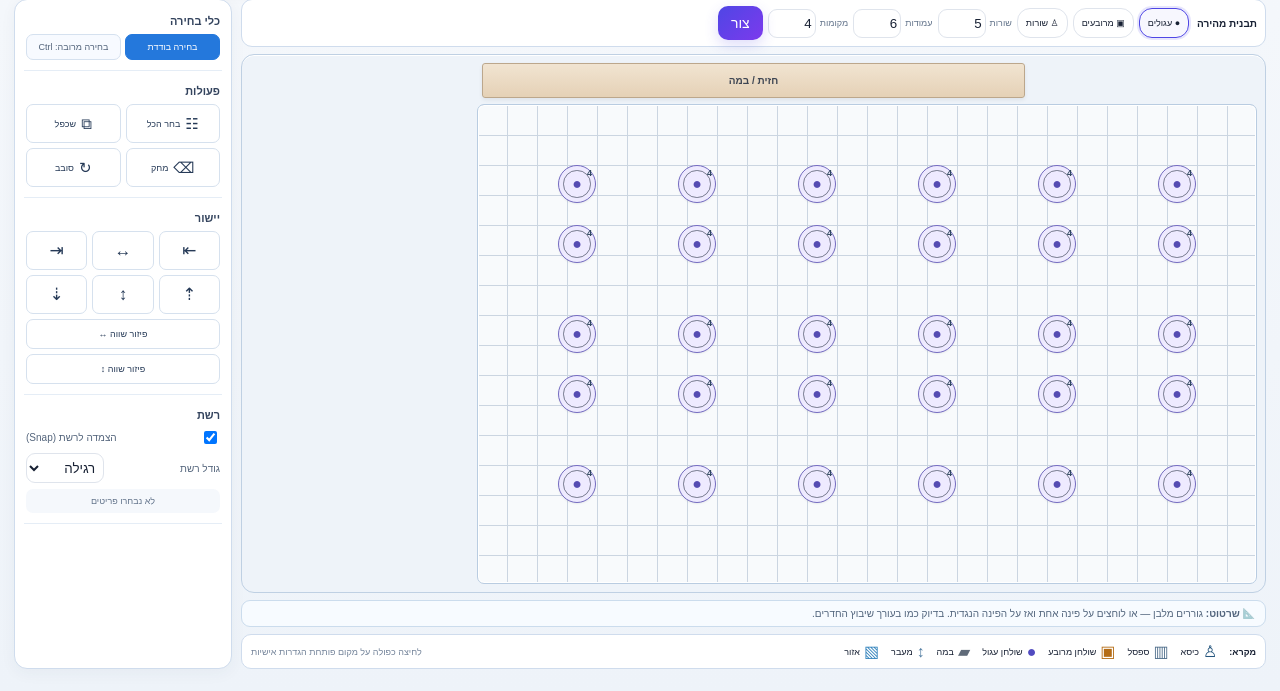
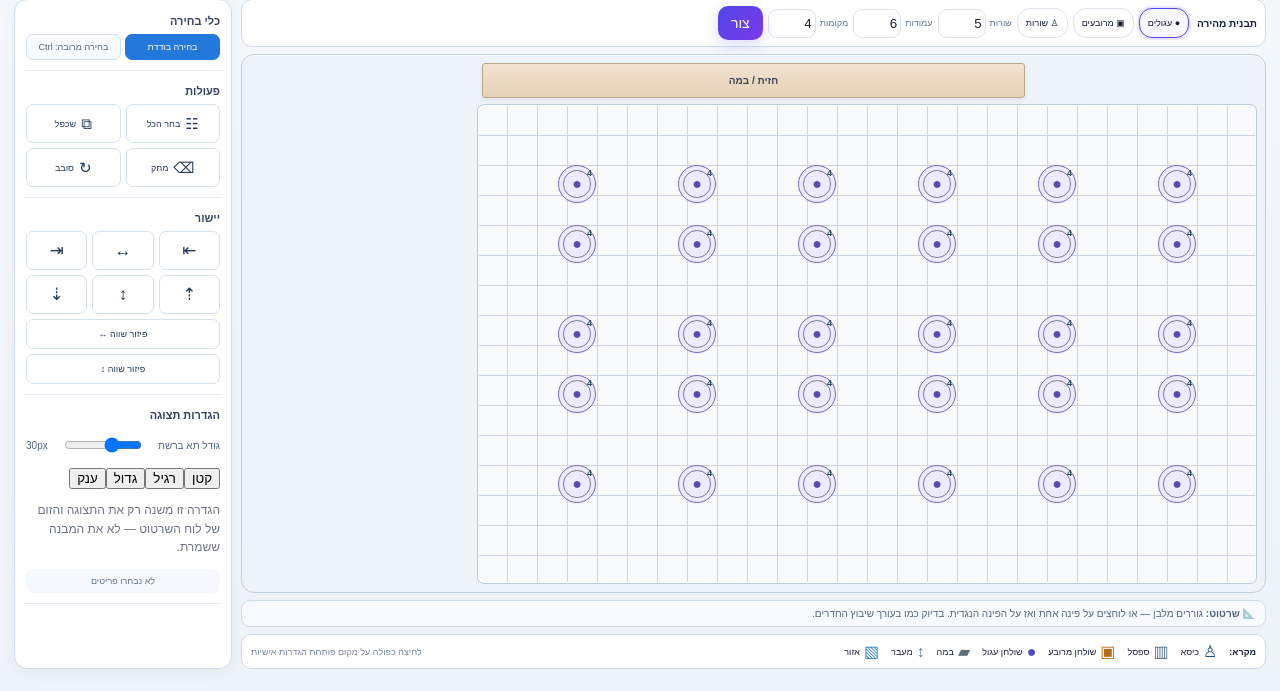
Before and after one commit to avtsye/hall-seating, a Flask app: page / in a window 1280 px wide. Shown: the part 324-1015 px from the top of the page. Run offline with Flask 3, Linux system fonts and the light colour scheme.

Commit message:
Add configurable builder grid display size

```diff
--- a/templates/index.html
+++ b/templates/index.html
@@ -25,7 +25,11 @@
       <div class="side-section"><h3>כלי בחירה</h3><div class="segmented"><button class="active">בחירה בודדת</button><button disabled>בחירה מרובה: Ctrl</button></div></div>
       <div class="side-section"><h3>פעולות</h3><div class="action-grid"><button id="selectAll">☷<span>בחר הכל</span></button><button id="duplicateSelected">⧉<span>שכפל</span></button><button id="deleteSelected">⌫<span>מחק</span></button><button id="rotateSelected">↻<span>סובב</span></button></div></div>
       <div class="side-section"><h3>יישור</h3><div class="align-grid"><button data-align="left">⇤</button><button data-align="hcenter">↔</button><button data-align="right">⇥</button><button data-align="top">⇡</button><button data-align="vcenter">↕</button><button data-align="bottom">⇣</button></div><div class="spread-grid"><button id="distX">פיזור שווה ↔</button><button id="distY">פיזור שווה ↕</button></div></div>
-      <div class="side-section"><h3>רשת</h3><label class="switch-row"><input type="checkbox" id="snapGrid" checked><span>הצמדה לרשת (Snap)</span></label><label class="control-row"><span>גודל רשת</span><select id="gridSize"><option value="1">עדינה</option><option value="2" selected>רגילה</option><option value="5">גדולה</option></select></label><div id="selectionInfo" class="selection-note">לא נבחרו פריטים</div></div>
+      <div class="side-section"><h3>הגדרות תצוגה</h3>
+<label class="control-row grid-size-control"><span>גודל תא ברשת</span><input id="gridCellSize" type="range" min="16" max="60" step="1" value="30"><output id="gridCellSizeValue">30px</output></label>
+<div class="grid-presets"><button type="button" data-grid-px="20">קטן</button><button type="button" data-grid-px="30" class="active">רגיל</button><button type="button" data-grid-px="42">גדול</button><button type="button" data-grid-px="54">ענק</button></div>
+<p class="hint compact-hint">הגדרה זו משנה רק את התצוגה והזום של לוח השרטוט — לא את המבנה ששמרת.</p>
+<div id="selectionInfo" class="selection-note">לא נבחרו פריטים</div></div>
       <div id="benchOptions" class="side-section" style="display:none"><h3>הגדרות ספסל</h3><label class="control-row"><span>מקומות</span><input id="benchSeats" type="number" min="2" max="30" value="5"></label><label class="control-row"><span>מרווח</span><input id="benchSpacing" type="number" min="1.5" max="8" step=".5" value="3.2"></label><label class="control-row"><span>זווית</span><input id="benchRotation" type="number" min="0" max="359" value="0"></label></div>
     </aside>
     <div class="map-column">
```
